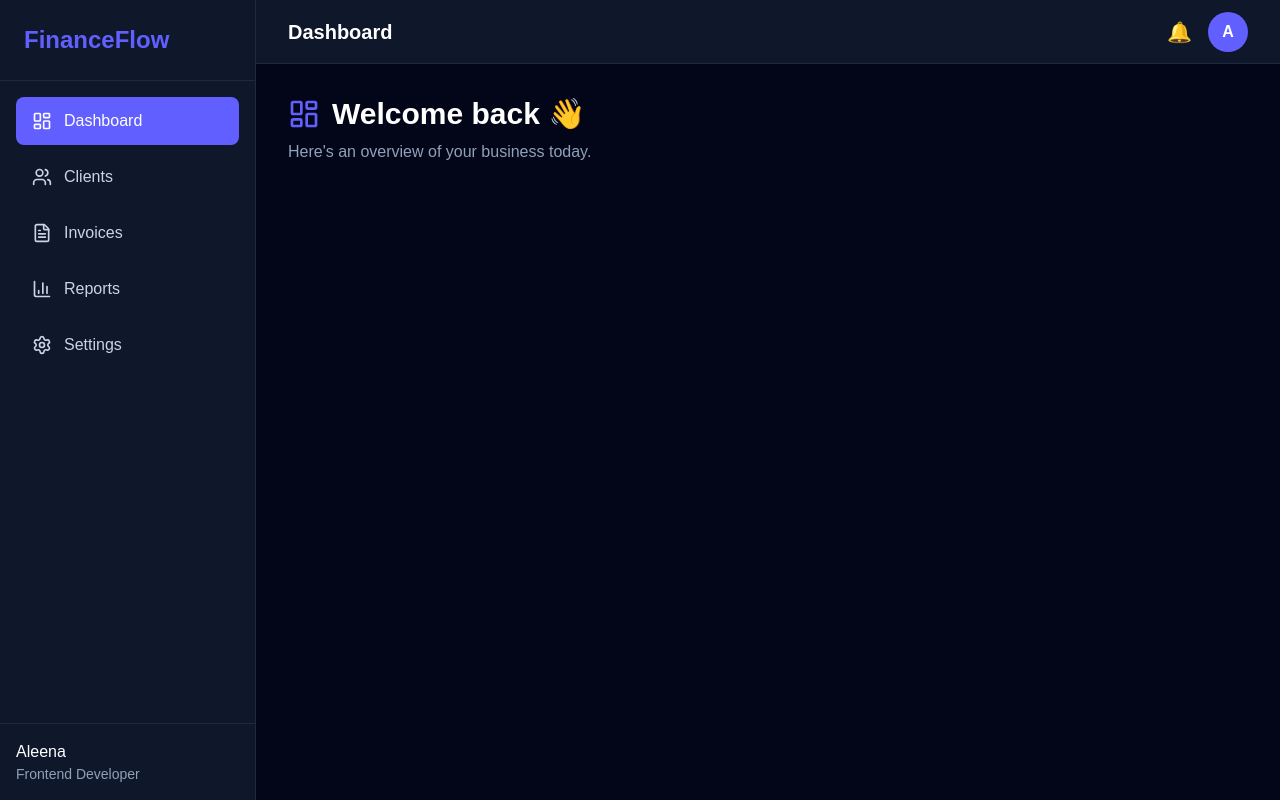
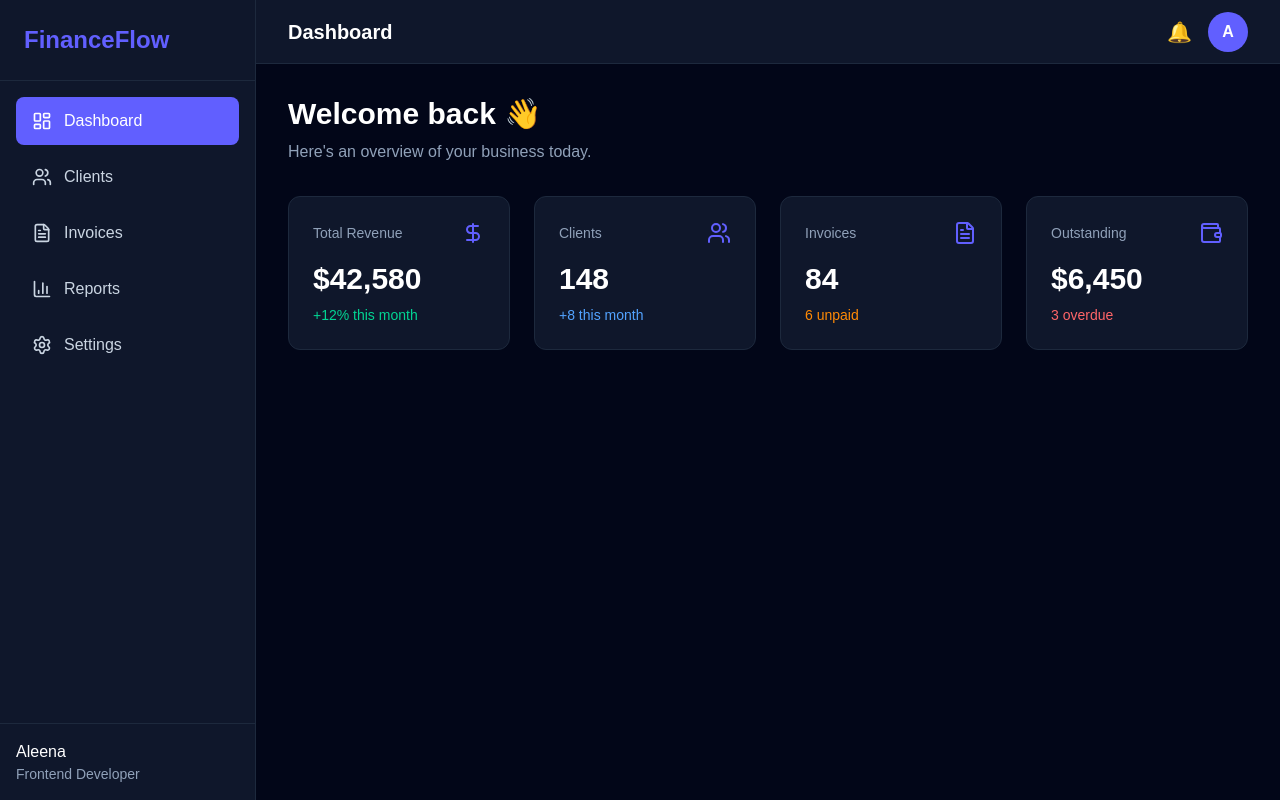
Before and after one commit to Aleena-Yameen/financeflow-saas, a Next.js app: page /dashboard in a window 1280 px wide. Built offline with nearby package versions, Linux system fonts and the light colour scheme.

Commit message:
feat: add reusable dashboard stat cards

```diff
--- a/app/(protected)/dashboard/page.tsx
+++ b/app/(protected)/dashboard/page.tsx
@@ -1,19 +1,59 @@
-import { LayoutDashboard } from "lucide-react";
+import {
+  DollarSign,
+  Users,
+  FileText,
+  Wallet,
+  LayoutDashboard,
+} from "lucide-react";
+
+import StatCard from "@/components/ui/StatCard";
 
 export default function DashboardPage() {
   return (
-    <>
-      <div className="flex items-center gap-3">
-        <LayoutDashboard className="h-8 w-8 text-indigo-500" />
-
+    <div>
+      <div className="mb-8">
         <h1 className="text-3xl font-bold">
           Welcome back 👋
         </h1>
+
+        <p className="mt-2 text-slate-400">
+          Here's an overview of your business today.
+        </p>
       </div>
 
-      <p className="mt-2 text-slate-400">
-        Here's an overview of your business today.
-      </p>
-    </>
+      <div className="grid gap-6 md:grid-cols-2 xl:grid-cols-4">
+        <StatCard
+          title="Total Revenue"
+          value="$42,580"
+          change="+12% this month"
+          icon={DollarSign}
+          changeColor="text-emerald-400"
+        />
+
+        <StatCard
+          title="Clients"
+          value="148"
+          change="+8 this month"
+          icon={Users}
+          changeColor="text-blue-400"
+        />
+
+        <StatCard
+          title="Invoices"
+          value="84"
+          change="6 unpaid"
+          icon={FileText}
+          changeColor="text-orange-400"
+        />
+
+        <StatCard
+          title="Outstanding"
+          value="$6,450"
+          change="3 overdue"
+          icon={Wallet}
+          changeColor="text-red-400"
+        />
+      </div>
+    </div>
   );
 }
--- /dev/null
+++ b/components/ui/StatCard.tsx
@@ -0,0 +1,37 @@
+import { LucideIcon } from "lucide-react";
+
+type StatCardProps = {
+  title: string;
+  value: string;
+  change: string;
+  icon: LucideIcon;
+    changeColor: string;
+};
+
+export default function StatCard({
+  title,
+  value,
+  change,
+  icon: Icon,
+  changeColor,
+}: StatCardProps) {
+  return (
+    <div className="rounded-xl border border-slate-800 bg-slate-900 p-6">
+      <div className="mb-4 flex items-center justify-between">
+        <h3 className="text-sm text-slate-400">
+          {title}
+        </h3>
+
+        <Icon className="h-6 w-6 text-indigo-500" />
+      </div>
+
+      <h2 className="text-3xl font-bold">
+        {value}
+      </h2>
+
+      <p className={`mt-2 text-sm ${changeColor}`}>
+    {change}
+      </p>
+    </div>
+  );
+}
```
